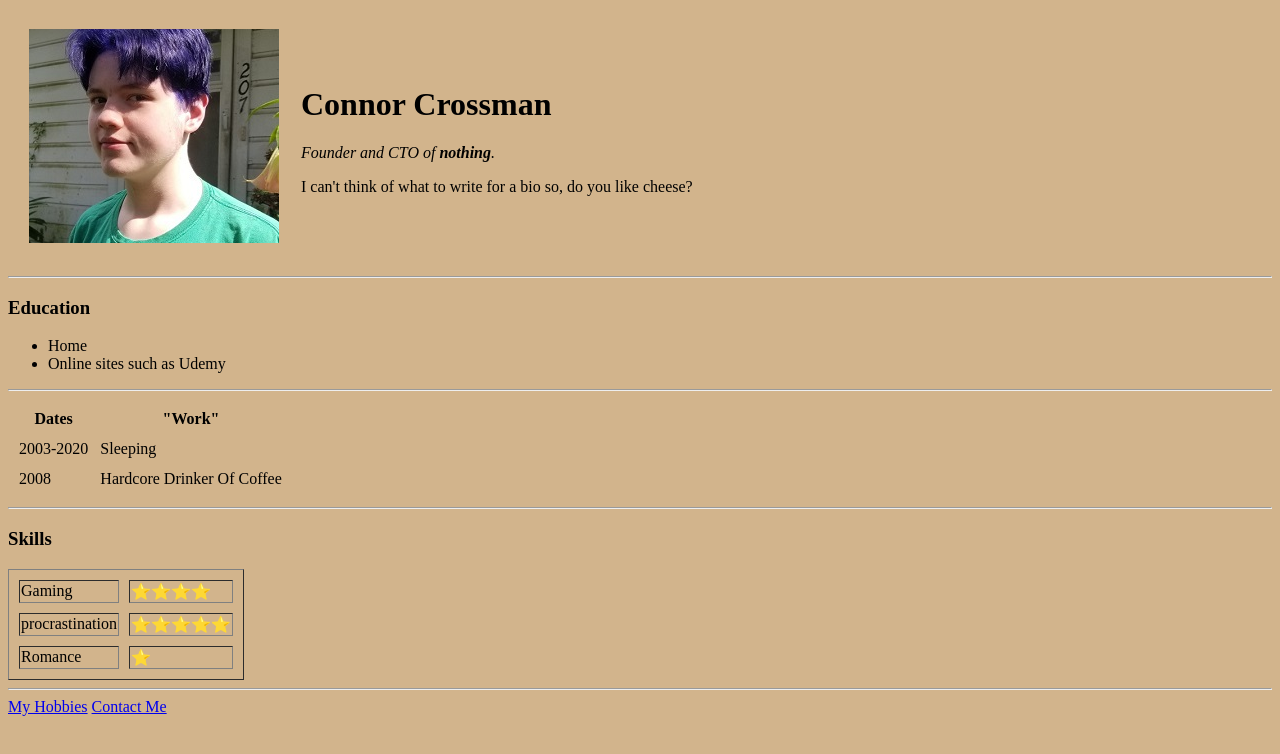
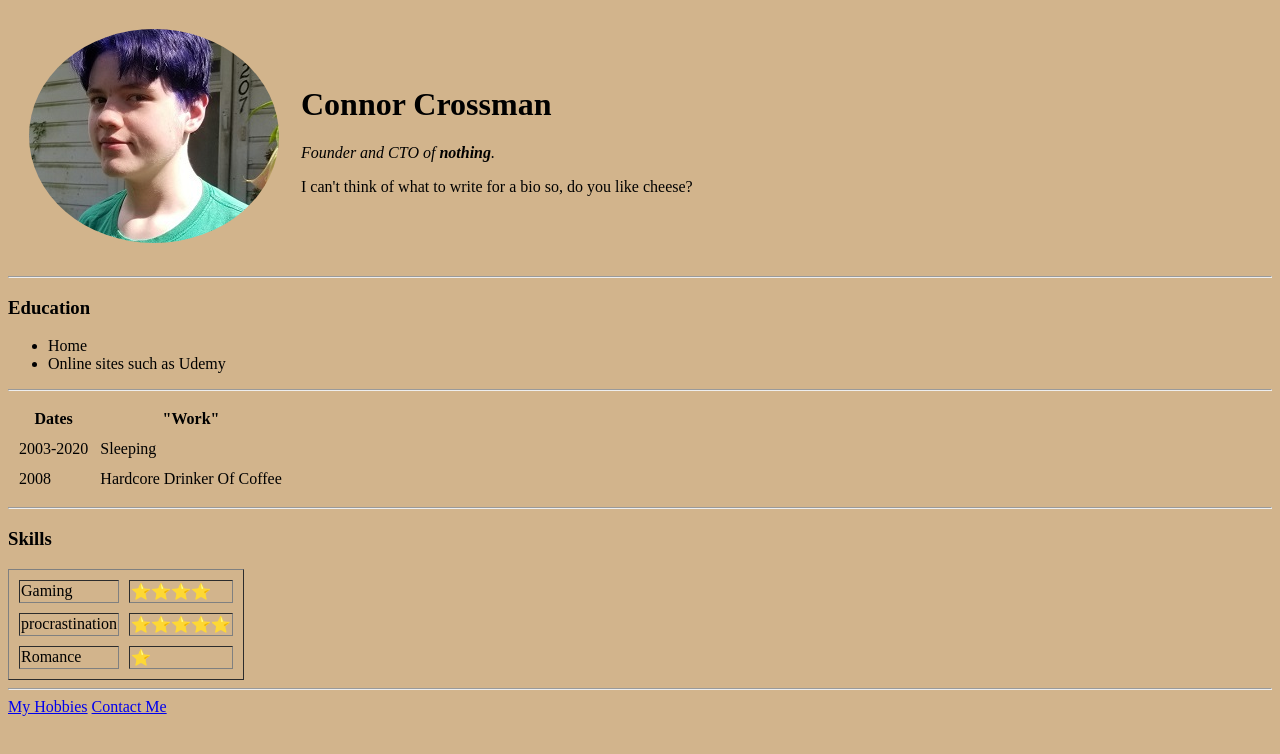
Before and after one commit to CoffeeLover2020/First-Website, a plain HTML site: page index.html in a window 1280 px wide. Drawn offline with Linux system fonts and the light colour scheme.

Commit message:
Round picture

```diff
--- a/index.html
+++ b/index.html
@@ -9,7 +9,7 @@
 <body style='background:Tan;'>
   <table cellspacing="20">
     <tr>
-      <td><img src="me.jpg" alt=""></td>
+      <td><img src="me.jpg" style="border-radius:100%" alt=""></td>
       <td><h1>Connor Crossman</h1>
         <p><em>Founder and CTO of <strong>nothing</strong>.</em></p>
         <p>I can't think of what to write for a bio so, do you like cheese?</p></td>
```
